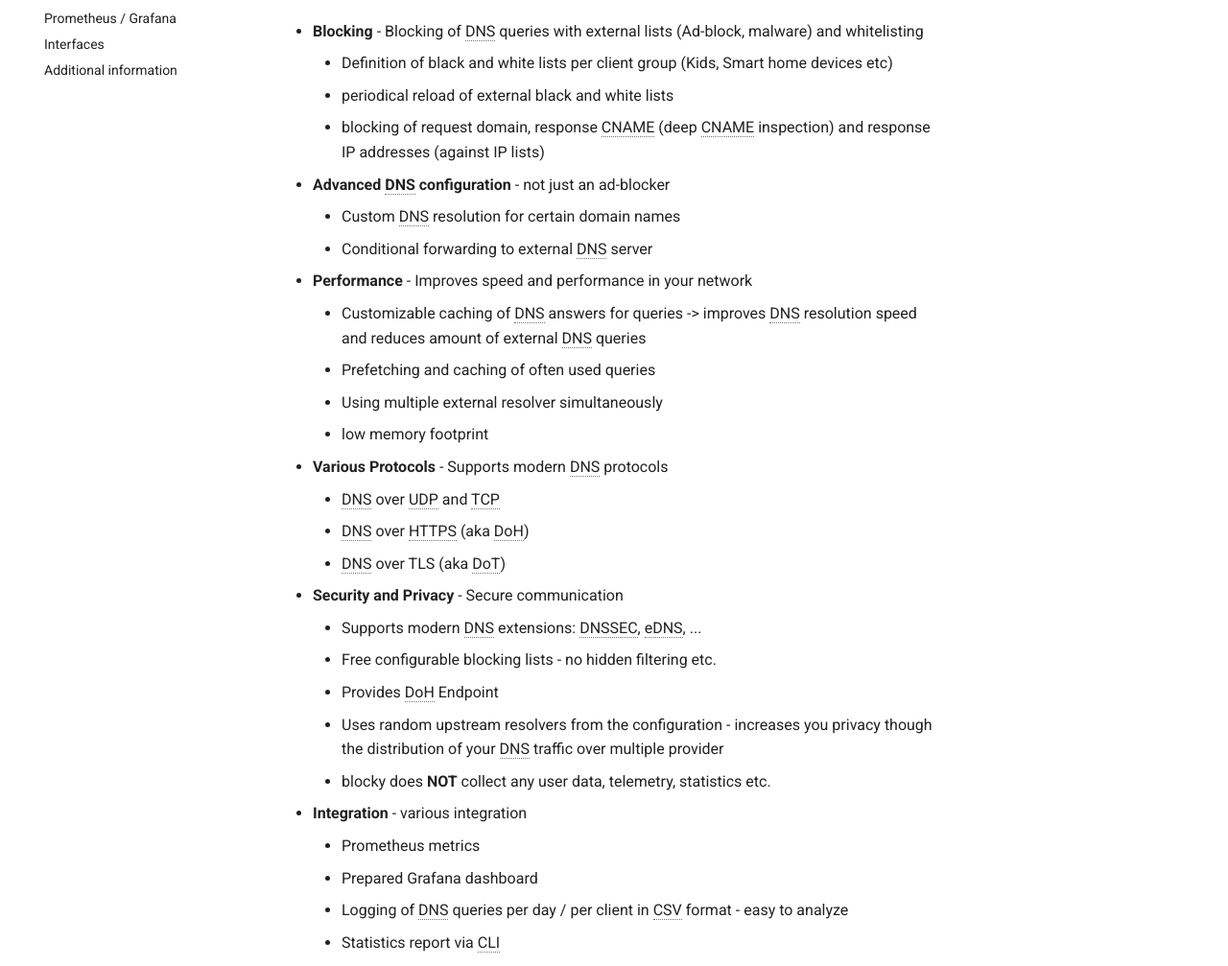
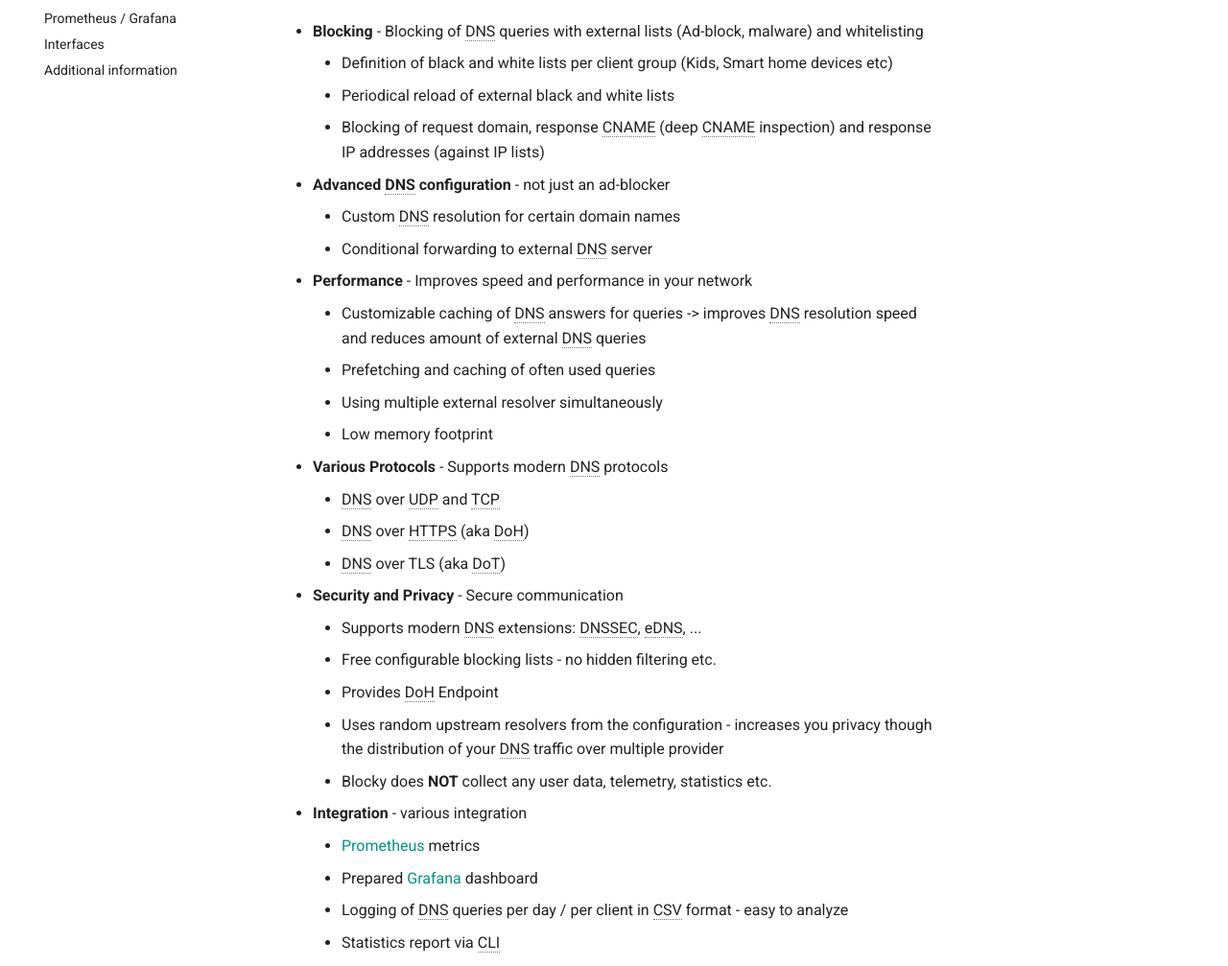
Before and after one commit to 0xERR0R/blocky, an MkDocs documentation site: the page built from docs/index.md, in a window 1280 px wide and 1400 px high, scrolled down 351 px. Shown: the part 170-1177 px from the top of the window at 96% size. Built offline with MkDocs 1.6.1 and Material for MkDocs 9.7.7, drawn with Linux system fonts in a browser that asks for light colours; comment, search, counter and statistics services are not loaded.

```diff
--- a/docs/index.md
+++ b/docs/index.md
@@ -11,8 +11,8 @@ Blocky is a DNS proxy and ad-blocker for the local network written in Go with fo
 - **Blocking** - Blocking of DNS queries with external lists (Ad-block, malware) and whitelisting
 
     * Definition of black and white lists per client group (Kids, Smart home devices etc)
-    * periodical reload of external black and white lists
-    * blocking of request domain, response CNAME (deep CNAME inspection) and response IP addresses (against IP lists)
+    * Periodical reload of external black and white lists
+    * Blocking of request domain, response CNAME (deep CNAME inspection) and response IP addresses (against IP lists)
 
 - **Advanced DNS configuration** - not just an ad-blocker
 
@@ -25,7 +25,7 @@ Blocky is a DNS proxy and ad-blocker for the local network written in Go with fo
     queries
     * Prefetching and caching of often used queries
     * Using multiple external resolver simultaneously
-    * low memory footprint
+    * Low memory footprint
 
 - **Various Protocols** - Supports modern DNS protocols
 
@@ -40,12 +40,12 @@ Blocky is a DNS proxy and ad-blocker for the local network written in Go with fo
     * Provides DoH Endpoint
     * Uses random upstream resolvers from the configuration - increases you privacy though the distribution of your DNS
     traffic over multiple provider
-    * blocky does **NOT** collect any user data, telemetry, statistics etc.
+    * Blocky does **NOT** collect any user data, telemetry, statistics etc.
 
 - **Integration** - various integration
 
-    * Prometheus metrics
-    * Prepared Grafana dashboard
+    * [Prometheus](https://prometheus.io/) metrics
+    * Prepared [Grafana](https://grafana.com/) dashboard
     * Logging of DNS queries per day / per client in CSV format - easy to analyze
     * Statistics report via CLI
     * Various REST API endpoints
```
